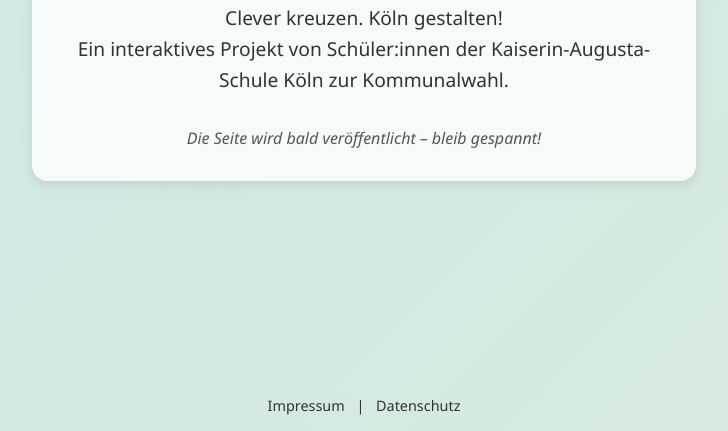
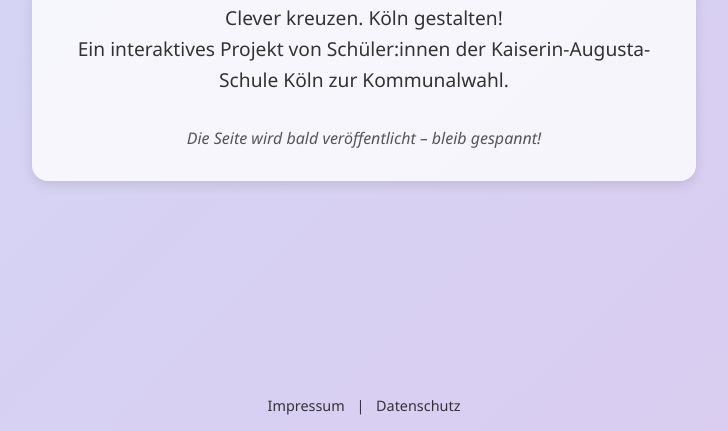
Before and after one commit to KasKommunalwahl/KasKommunalwahl.github.io, a plain HTML site: page index.html in a window 1280 px wide. Shown: the part 369-800 px from the top of the page, without its empty margins (276-1004 px from the left). Drawn offline with Linux system fonts and the light colour scheme.

Commit message:
Update index.html

```diff
--- a/index.html
+++ b/index.html
@@ -12,14 +12,14 @@
   font-family: "Segoe UI", sans-serif;
   background: linear-gradient(
     135deg,
-    #f28b82,  /* rot */
+    #ffcc80,  /* orange */
+    #fff59d,  /* gelb */
+    #dcedc8,  /* grün */
+    #cce5ff,  /* blau */
+    #e1bee7,  /* lila */
     #fddde6,  /* rosa */
-    #e1bee7,  /* lila */
-    #cce5ff,  /* blau */
-    #dcedc8,  /* grün */
-    #fff59d,  /* gelb */
-    #ffcc80,  /* orange */
-    #f28b82   /* zurück zu rot */
+    #ef5350,  /* kräftigeres rot */
+    #ffcc80   /* zurück zu orange */
   );
   background-size: 2000% 2000%;
   animation: gradientShift 20s ease-in-out infinite;
@@ -42,10 +42,6 @@
     background-position: 0% 50%;
   }
 }
-
-
-
-
 
 
     .container {
```
